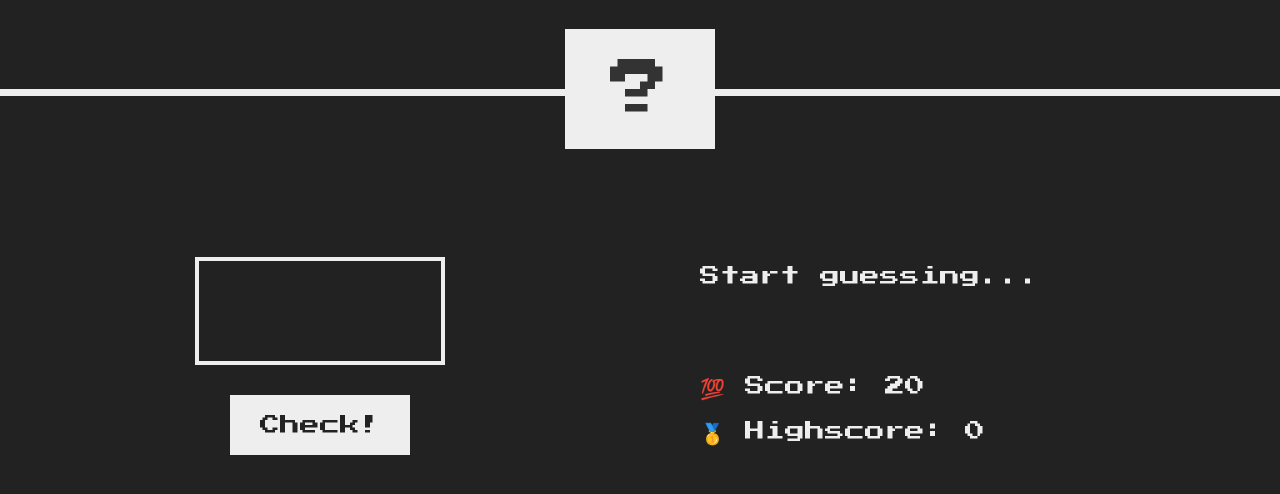
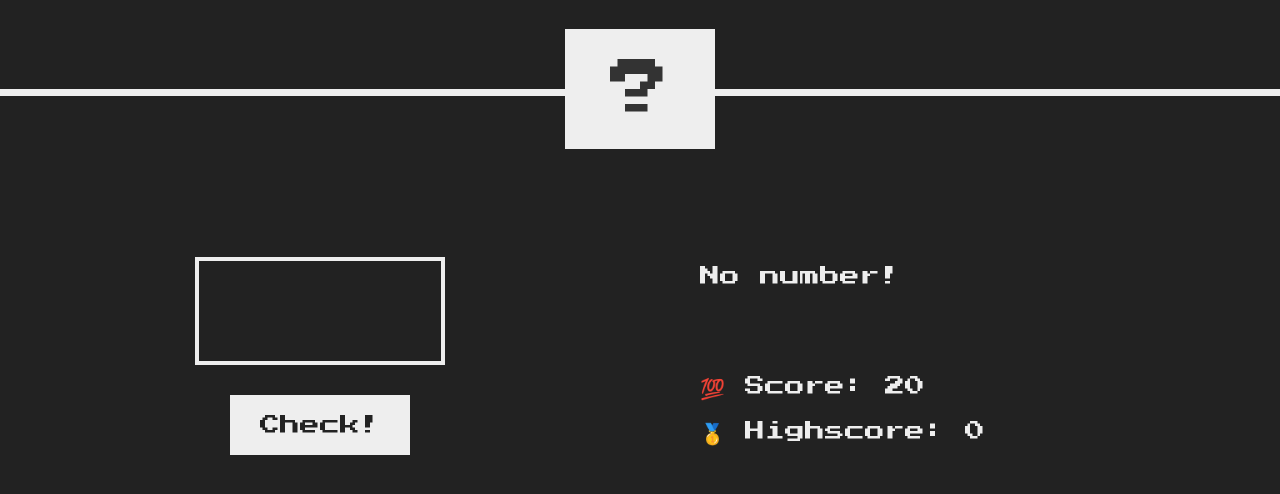
Before and after one commit to vishalparjapat10/GuessMyNumber, a plain HTML site: page index.html in a window 1280 px wide. Both pictures are taken after a click on the button "Check!". Shown: the part 184-678 px from the top of the page. Drawn offline with Linux system fonts and the light colour scheme.

Commit message:
:construction: started implementing game logic

```diff
--- a/index.html
+++ b/index.html
@@ -27,5 +27,7 @@
           </p>
         </section>
       </main>
+
+      <script src="./script.js"></script>
 </body>
 </html>
--- /dev/null
+++ b/script.js
@@ -0,0 +1,8 @@
+document.querySelector('.check').addEventListener('click',function(){
+   const guess = Number(document.querySelector('.guess').value);
+
+   if(!guess){
+       document.querySelector('.message').textContent = 'No number!';
+   }
+
+});
```
